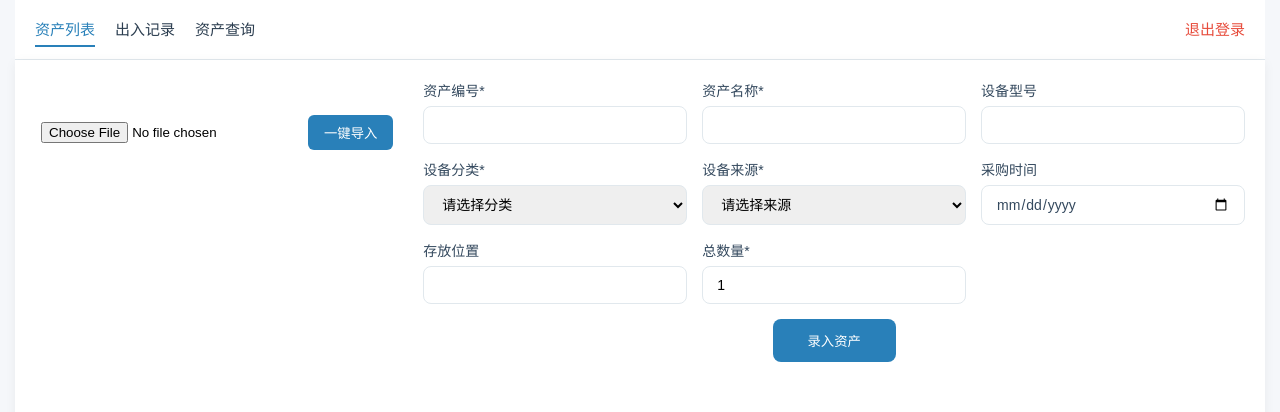
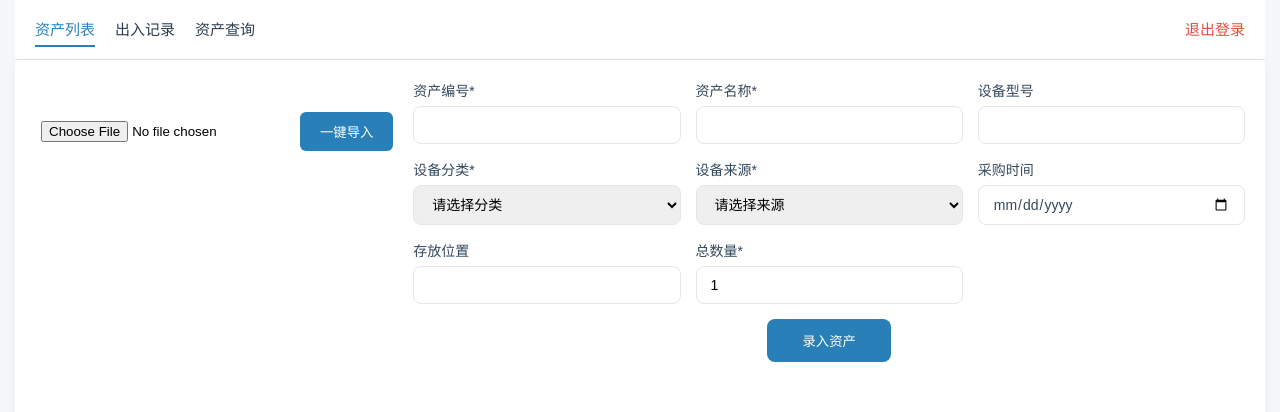
Before and after one commit to liuhuaqing446/lab-asset, a Flask app: page / in a window 1280 px wide. Shown: the part 97-509 px from the top of the page. Run offline with Flask 3, Linux system fonts and the light colour scheme; the visitor is signed in with stand-in values (Sample User, id 1); data that the repository does not hold is empty.

Commit message:
Update index.html

```diff
--- a/templates/index.html
+++ b/templates/index.html
@@ -22,16 +22,27 @@
         .form-group label { color: #34495e; font-size: 14px; font-weight: 500; }
         .form-group input, .form-group select { padding: 10px 14px; border: 1px solid #e1e8ed; border-radius: 8px; font-size: 14px; }
         .form-group input:focus, .form-group select:focus { outline: none; border-color: #2980b9; box-shadow: 0 0 0 3px rgba(41,128,185,0.1); }
-        input[type="date"]::-webkit-calendar-picker-indicator { opacity: 1; cursor: pointer; }
-        input[type="date"]::placeholder { color: transparent; }
-        input[type="date"]::-webkit-datetime-edit { color: transparent; }
+        /* 核心修复：彻底隐藏date输入框的yyyy/mm/日占位符，同时保证选中后显示 */
+        input[type="date"]::-webkit-calendar-picker-indicator {
+            opacity: 1;
+            cursor: pointer;
+        }
+        input[type="date"]::placeholder {
+            color: transparent;
+        }
+        input[type="date"]::-webkit-datetime-edit {
+            color: transparent;
+        }
         input[type="date"]:focus::-webkit-datetime-edit,
-        input[type="date"]:valid::-webkit-datetime-edit { color: #34495e; }
+        input[type="date"]:valid::-webkit-datetime-edit {
+            color: #34495e;
+        }
         .btn-submit { grid-column: 1 / -1; justify-self: center; padding: 12px 35px; background: #2980b9; color: #fff; border: none; border-radius: 8px; cursor: pointer; }
         .asset-table { width: 100%; border-collapse: collapse; border-radius: 8px; overflow: hidden; }
         .asset-table thead { background: #f8f9fa; }
         .asset-table th, .asset-table td { padding: 12px 10px; text-align: center; border-bottom: 1px solid #e9ecef; white-space: nowrap; }
         .asset-table tbody tr:hover { background: #f8f9fa; }
+        /* 状态字体：在库绿色 借出红色 */
         .status-in { color: #27ae60; font-weight: 700; font-size: 15px; }
         .status-out { color: #e74c3c; font-weight: 700; font-size: 15px; }
         .category-tag { display: inline-block; padding: 4px 8px; border-radius: 4px; color: #fff; font-size: 12px; }
@@ -40,28 +51,38 @@
         .category-3 { background: #7f8c8d; }
         .btn-delete { padding: 6px 14px; background: #e74c3c; color: #fff; border: none; border-radius: 6px; cursor: pointer; }
 
-        /* 🔴 只改这里：强制导入和录入同行 */
-        .header-row {
+        /* ========== 只新增这里：导入按钮和表单同行 ========== */
+        .top-wrapper {
             display: flex;
             align-items: flex-start;
-            gap: 30px;
+            gap: 20px;
             margin-bottom: 25px;
         }
-        .import-box {
-            flex-shrink: 0; /* 不压缩导入区域 */
+        .import-block {
+            flex-shrink: 0;
+            padding-top: 32px; /* 和录入表单的标签行对齐 */
             display: flex;
             align-items: center;
             gap: 8px;
-            padding-top: 35px; /* 和录入表单顶部对齐 */
         }
-        .entry-box {
-            flex-grow: 1; /* 录入表单占满剩余空间 */
+        .entry-block {
+            flex-grow: 1;
         }
+        .import-btn {
+            padding: 10px 20px;
+            background: #2980b9;
+            color: white;
+            border: none;
+            border-radius: 6px;
+            cursor: pointer;
+        }
+        /* ================================================= */
 
+        /* 响应式 */
         @media (max-width: 992px) { .form-grid { grid-template-columns: repeat(2, 1fr); } }
         @media (max-width: 768px) {
-            .header-row { flex-direction: column; align-items: stretch; }
-            .import-box { justify-content: center; padding-top: 0; margin-bottom: 15px; }
+            .top-wrapper { flex-direction: column; align-items: stretch; }
+            .import-block { justify-content: center; padding-top: 0; margin-bottom: 15px; }
             .form-grid { grid-template-columns: 1fr; }
             .asset-table { display: block; overflow-x: auto; -webkit-overflow-scrolling: touch; }
             .asset-table th, .asset-table td { min-width: 100px; font-size: 13px; }
@@ -84,18 +105,18 @@
                 {% endif %}
             {% endwith %}
 
-            <!-- 🔴 核心修改：用 header-row 强制同行 -->
-            <div class="header-row">
-                <!-- 一键导入 -->
-                <div class="import-box">
-                    <form action="/import_assets" method="POST" enctype="multipart/form-data" style="display: flex; align-items: center; gap: 8px; margin: 0;">
+            <!-- ========== 只修改这里：用 top-wrapper 包裹，实现同行 ========== -->
+            <div class="top-wrapper">
+                <!-- 一键导入（只加了布局，功能完全不变） -->
+                <div class="import-block">
+                    <form action="/import_assets" method="POST" enctype="multipart/form-data" style="display: flex; align-items: center; margin: 0;">
                         <input type="file" name="file" accept=".xlsx" required style="padding:6px;">
-                        <button type="submit" style="padding:8px 16px; background:#2980b9; color:white; border:none; border-radius:6px; cursor:pointer;">一键导入</button>
+                        <button type="submit" class="import-btn">一键导入</button>
                     </form>
                 </div>
 
-                <!-- 录入资产表单 -->
-                <div class="entry-box">
+                <!-- 录入资产表单（原代码完全不动） -->
+                <div class="entry-block">
                     <form method="post" action="/add_asset">
                         <div class="form-grid">
                             <div class="form-group"><label>资产编号*</label><input type="text" name="asset_id" required placeholder=""></div>
@@ -113,6 +134,7 @@
                                     {% for src in sources %}<option value="{{ src }}">{{ src }}</option>{% endfor %}
                                 </select>
                             </div>
+                            <!-- 核心修复：采购时间input，配合CSS隐藏默认提示，选中后正常显示 -->
                             <div class="form-group"><label>采购时间</label><input type="date" name="purchase_time"></div>
                             <div class="form-group"><label>存放位置</label><input type="text" name="location" placeholder=""></div>
                             <div class="form-group"><label>总数量*</label><input type="number" name="total_quantity" value="1" min="1" required></div>
@@ -122,6 +144,7 @@
                     </form>
                 </div>
             </div>
+            <!-- ================================================= -->
 
             <table class="asset-table">
                 <thead>
```
